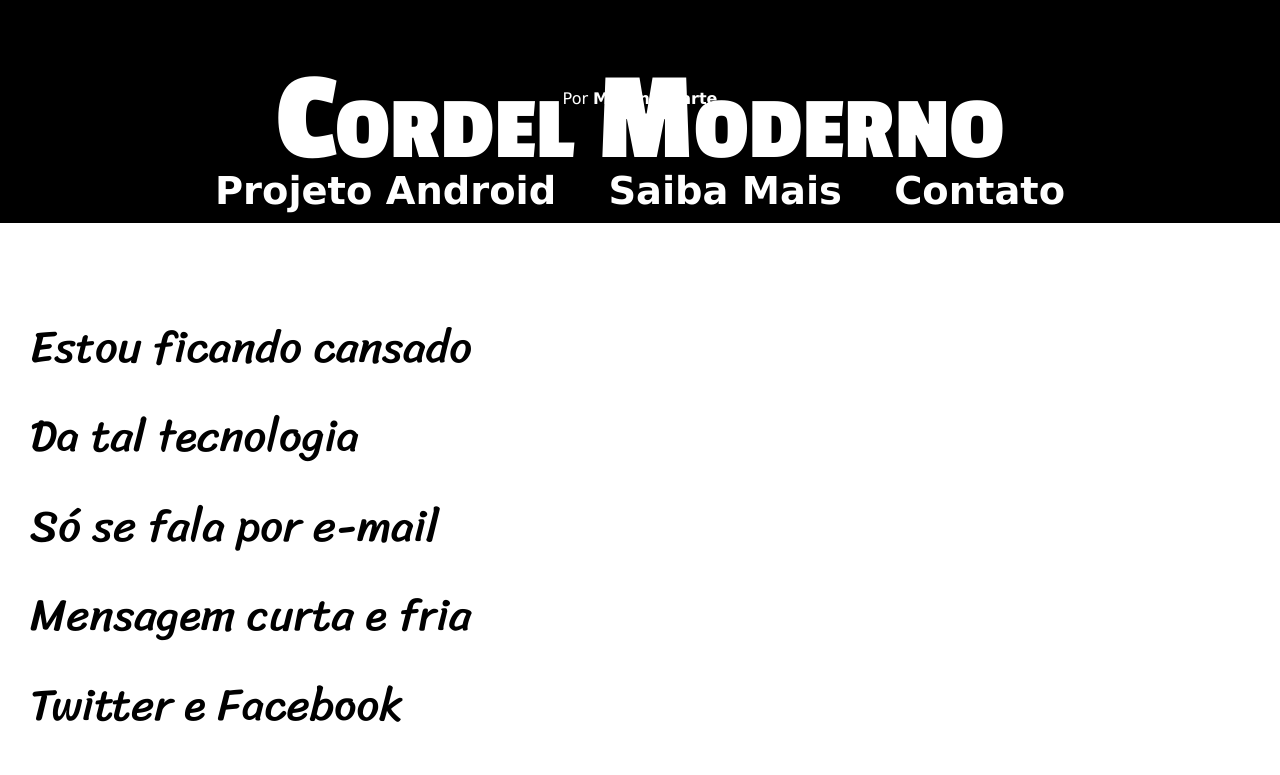
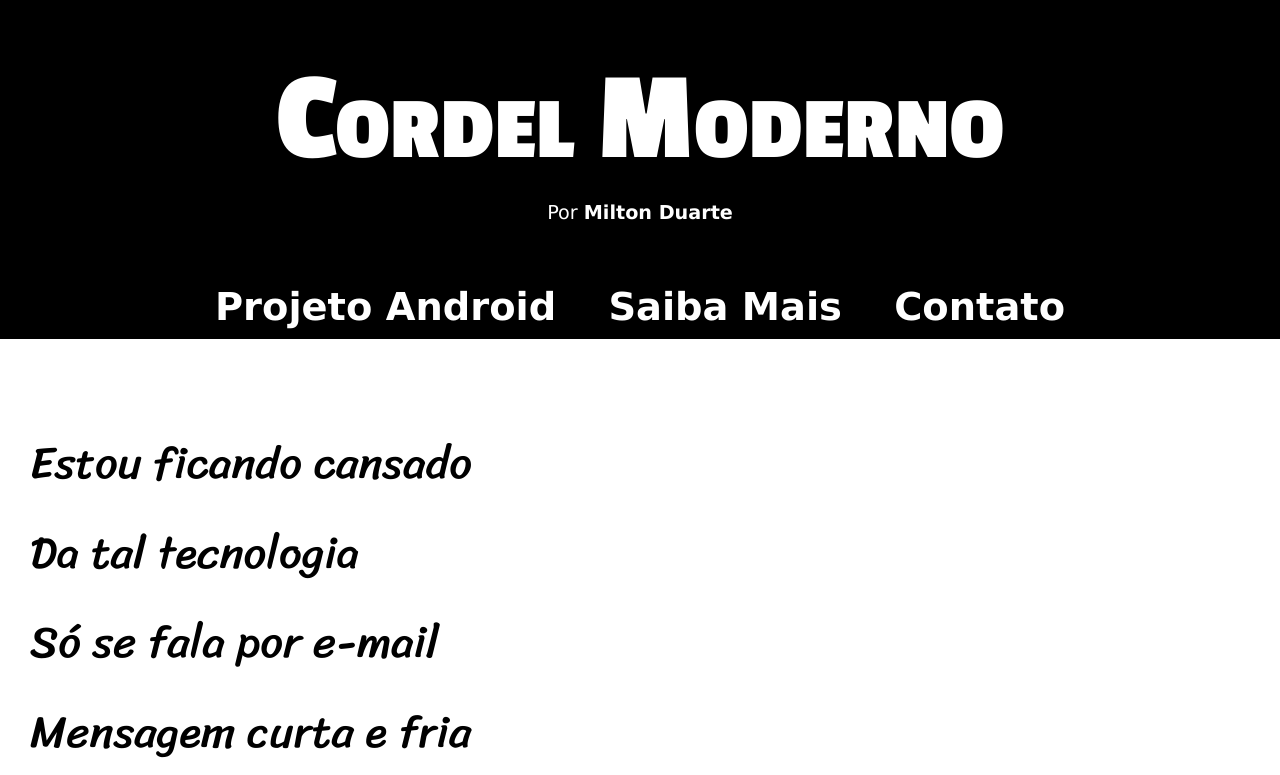
Before and after one commit to kauecaldeiras/projeto-cordel, a plain HTML site: page index.html in a window 1280 px wide. Shown: the top 775 px of the page. Drawn offline with Linux system fonts and the light colour scheme.

Commit message:
p sobrepondo h1 no header

```diff
--- a/projeto-cordel.css
+++ b/projeto-cordel.css
@@ -37,7 +37,8 @@ header > h1 {
 }
 
 header > p {
-    margin-top: -8vw;
+    font-size: 1.2em;
+    padding: 10px;
     padding-bottom: 50px;
 }
 
```
